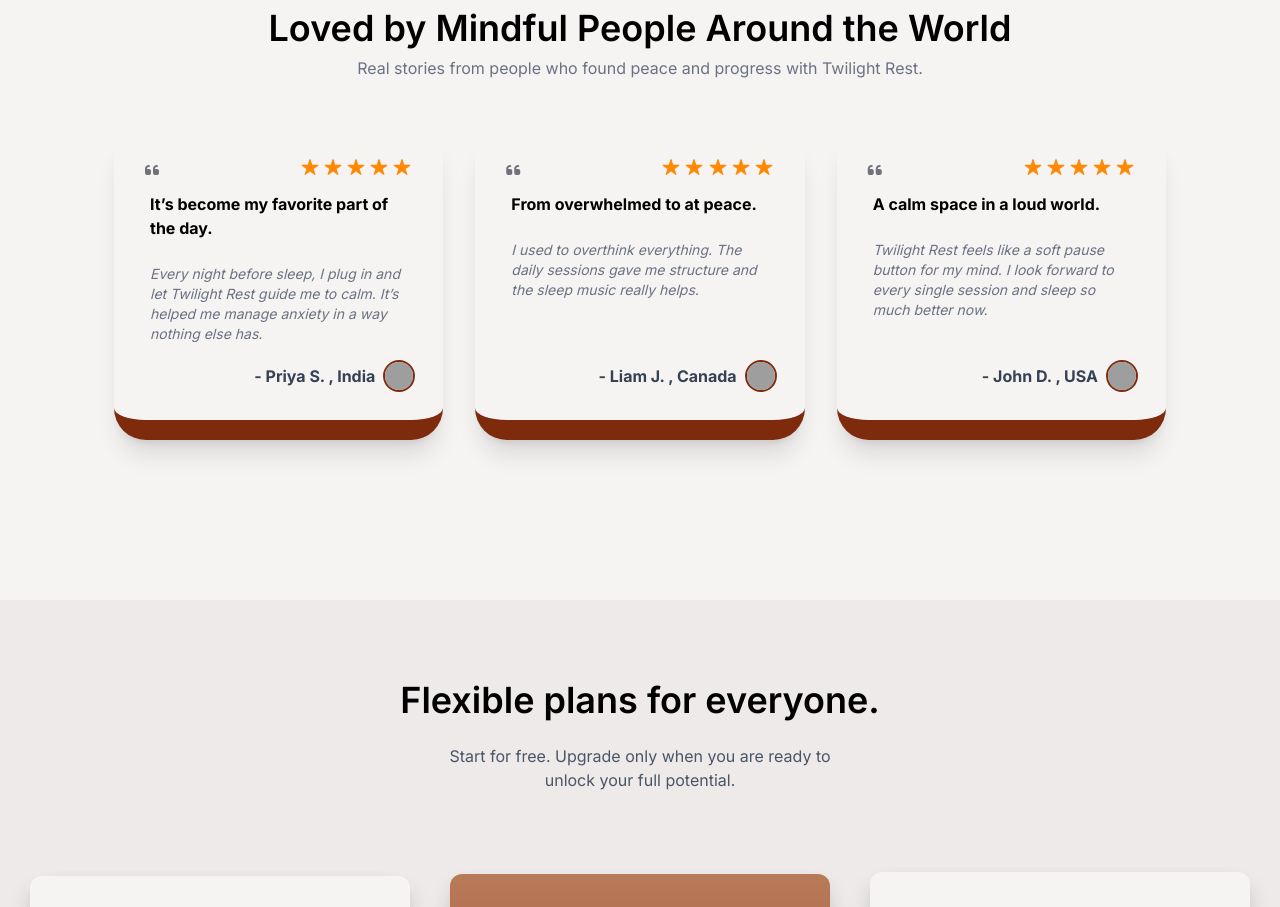
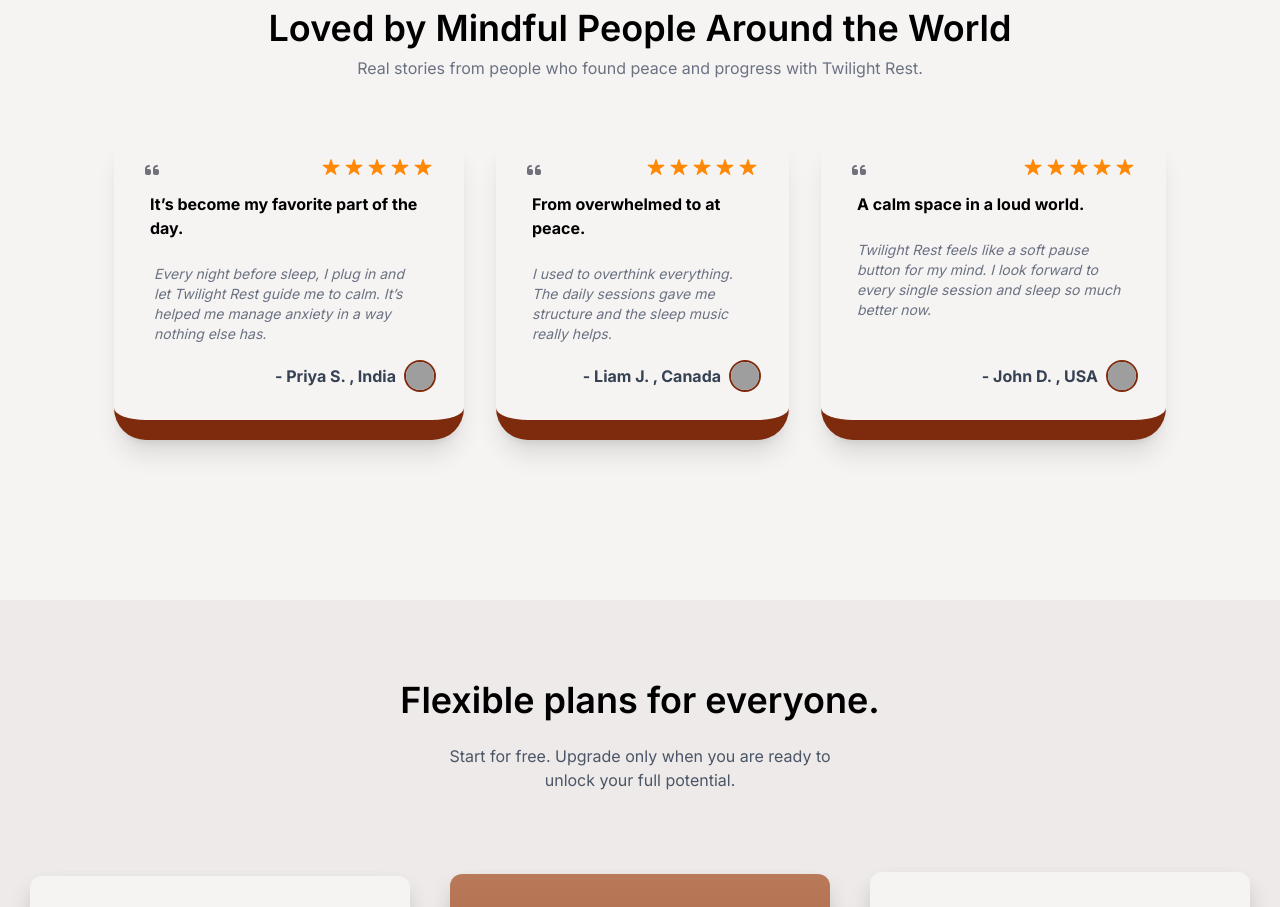
Before and after one commit to Maybe-Dave/Twighlight-Rest-Clone, a website: page index.html in a window 1280 px wide. Shown: the part 2920-3827 px from the top of the page. Drawn offline with nearby package versions, Linux system fonts and the light colour scheme; grey boxes are pictures that could not be loaded.

Commit message:
fixed bug on shrinking div

```diff
--- a/index.html
+++ b/index.html
@@ -302,7 +302,7 @@
                     <div class="flex flex-col md:flex-row gap-8 w-full justify-center items-stretch">
                         <!-- Testimonial 1 -->
                         <div
-                            class="flex-1 bg-[#f6f3f3] rounded-4xl shadow-xl p-7  border-b-20 border-b-orange-900 flex flex-col justify-between min-w-[280px] max-w-[350px] mx-auto md:mx-0 mb-6 md:mb-0 hover:border-3 hover:border-orange-900 transition-all duration-300">
+                            class="flex bg-[#f6f3f3] rounded-4xl shadow-xl p-7  border-b-20 border-b-orange-900 flex flex-col justify-between min-w-[280px] max-w-[350px] mx-auto md:mx-0 mb-6 md:mb-0 hover:border-3 hover:border-orange-900 transition-all duration-300">
                             <div class="">
                                 <div class="flex items-center  justify-between mb-2">
                                     <i class="fa-solid fa-quote-left text-zinc-500"></i>
@@ -315,7 +315,7 @@
                                     </span>
                                 </div>
                                 <h3 class="font-bold text-base mb-6 px-2">It’s become my favorite part of the day.</h3>
-                                <p class="text-gray-500 italic text-sm px-2">Every night before sleep, I plug in and let Twilight Rest guide me to calm. It’s helped me manage anxiety in a way nothing else has.</p>
+                                <p class="text-gray-500 italic text-sm px-3">Every night before sleep, I plug in and let Twilight Rest guide me to calm. It’s helped me manage anxiety in a way nothing else has.</p>
                             </div>
                             <div class="flex items-center justify-end gap-2 mt-4">
                                 <span class="font-bold text-gray-700">- Priya S. , India</span>
@@ -325,7 +325,7 @@
                         </div>
                         <!-- Testimonial 2 -->
                         <div
-                            class="flex-1 bg-[#f6f3f3] rounded-4xl shadow-xl p-7  border-b-20 border-b-orange-900 flex flex-col justify-between min-w-[280px] max-w-[350px] mx-auto md:mx-0 mb-6 md:mb-0 hover:border-3 hover:border-orange-900 transition-all duration-300">
+                            class="flex bg-[#f6f3f3] rounded-4xl shadow-xl p-7  border-b-20 border-b-orange-900 flex flex-col justify-between min-w-[280px] max-w-[350px] mx-auto md:mx-0 mb-6 md:mb-0 hover:border-3 hover:border-orange-900 transition-all duration-300">
                             <div class="">
                                 <div class="flex items-center  justify-between mb-2">
                                     <i class="fa-solid fa-quote-left text-zinc-500 "></i>
@@ -348,7 +348,7 @@
                         </div>
                         <!-- Testimonial 3 -->
                         <div
-                            class="flex-1 bg-[#f6f3f3] rounded-4xl shadow-xl p-7  border-b-20 border-b-orange-900 flex flex-col justify-between min-w-[280px] max-w-[350px] mx-auto md:mx-0 hover:border-3 hover:border-orange-900 transition-all duration-300">
+                            class="flex bg-[#f6f3f3] rounded-4xl shadow-xl p-7  border-b-20 border-b-orange-900 flex flex-col justify-between min-w-[280px] max-w-[350px] mx-auto md:mx-0 hover:border-3 hover:border-orange-900 transition-all duration-300">
                             <div class="">
                                 <div class="flex items-center  justify-between mb-2">
                                     <i class="fa-solid fa-quote-left text-zinc-500"></i>
```
